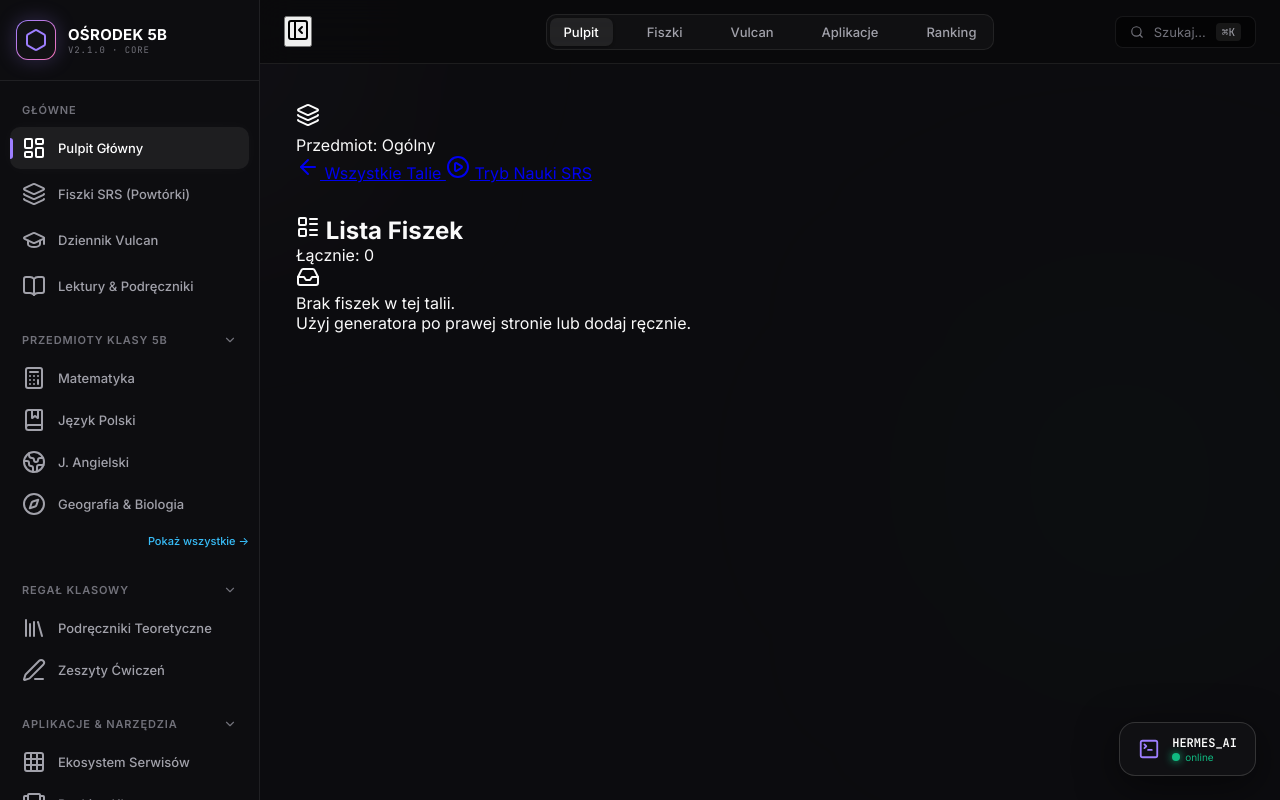
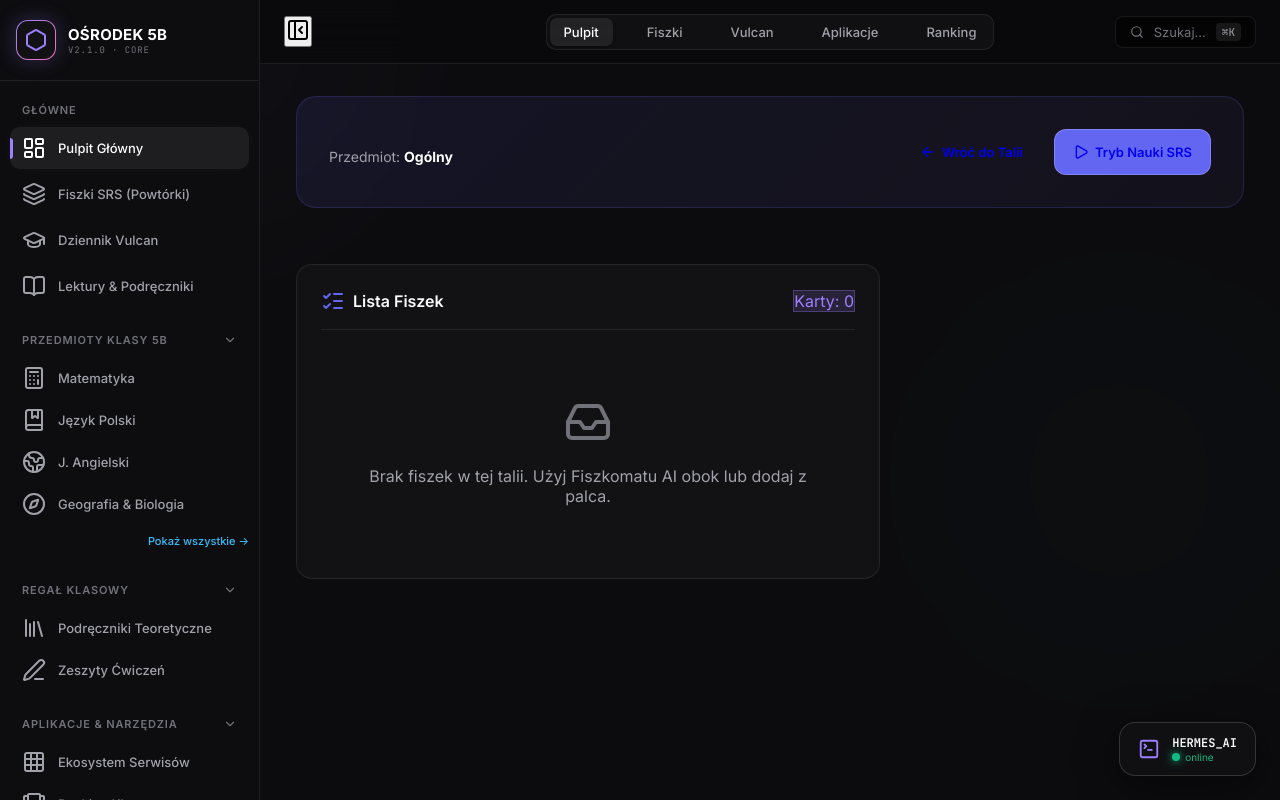
Before and after one commit to Andrev18/sm-portal, a FastAPI app: template templates/deck.html in a window 1280 px wide; the page is wider, and only the part inside the window is pictured. Run offline with FastAPI, Linux system fonts and the light colour scheme; the template is opened without the code that fills it, so the values that code supplies are empty; parts of the project's set-up code (start-up, migrations or seed data) failed here and were passed over; some libraries are stand-ins or nearby versions.

Commit message:
fix(srs): remove tailwind classes from deck to fit global stylesheet layout

```diff
--- a/templates/deck.html
+++ b/templates/deck.html
@@ -1,144 +1,211 @@
 {% extends "base.html" %}{% block title %}Talia: {{ deck['name'] }}{% endblock %}
 {% block content %}
-<div class="mb-8 flex flex-wrap gap-4 items-end justify-between">
-    <div>
-        <h1 class="text-2xl font-bold bg-clip-text text-transparent bg-gradient-to-r from-blue-400 to-indigo-500 mb-1 flex items-center gap-2">
-            <i data-lucide="layers" class="w-6 h-6 text-indigo-400"></i> {{ deck['name'] }}
-        </h1>
-        <p class="text-xs text-gray-500">Przedmiot: <span class="text-gray-300 font-semibold">{{ deck['subject'] or 'Ogólny' }}</span></p>
+<style>
+.deck-header {
+  background: linear-gradient(135deg, rgba(99, 102, 241, 0.1), rgba(158, 127, 255, 0.05));
+  border: 1px solid rgba(99, 102, 241, 0.2);
+  border-radius: 20px;
+  padding: 32px;
+  display: flex;
+  align-items: center;
+  justify-content: space-between;
+  gap: 24px;
+  margin-bottom: 24px;
+}
+.deck-title-area h1 { margin: 0 0 8px 0; font-size: 28px; color: #fff; letter-spacing: -0.02em; }
+.deck-title-area p { margin: 0; color: var(--text-secondary); font-size: 14px; }
+.action-buttons { display: flex; gap: 12px; }
+
+.dashboard-grid {
+  display: grid;
+  grid-template-columns: 1fr 340px;
+  gap: 24px;
+  align-items: start;
+}
+
+@media (max-width: 900px) {
+  .dashboard-grid { grid-template-columns: 1fr; }
+  .deck-header { flex-direction: column; align-items: flex-start; }
+}
+
+.flashcard-list {
+  background: var(--bg-surface);
+  border: 1px solid var(--border-subtle);
+  border-radius: 16px;
+  padding: 24px;
+}
+
+.ai-panel {
+  background: linear-gradient(180deg, rgba(99, 102, 241, 0.05) 0%, var(--bg-surface) 100%);
+  border: 1px solid var(--border-subtle);
+  border-top: 3px solid var(--accent-indigo);
+  border-radius: 16px;
+  padding: 24px;
+  position: relative;
+  overflow: hidden;
+  box-shadow: 0 8px 32px rgba(0,0,0,0.2);
+}
+
+.ai-panel::before {
+  content: "✨";
+  position: absolute;
+  top: -20px; right: -10px;
+  font-size: 100px;
+  opacity: 0.03;
+  pointer-events: none;
+}
+
+.form-group { margin-bottom: 16px; }
+.form-group label { display: block; font-size: 11px; text-transform: uppercase; color: var(--text-muted); font-weight: 600; margin-bottom: 8px; letter-spacing: 0.5px; }
+.form-input {
+  width: 100%;
+  background: rgba(0,0,0,0.3);
+  border: 1px solid var(--border-subtle);
+  color: #fff;
+  padding: 10px 12px;
+  border-radius: 8px;
+  font-family: inherit;
+  outline: none;
+}
+.form-input:focus { border-color: var(--accent-indigo); }
+
+.upload-box {
+  border: 1px dashed var(--border-focus);
+  background: rgba(0,0,0,0.2);
+  border-radius: 8px;
+  padding: 12px;
+  text-align: center;
+  transition: all 0.2s;
+  cursor: pointer;
+}
+.upload-box:hover { border-color: var(--accent-indigo); background: rgba(99, 102, 241, 0.05); }
+
+.card-item {
+  background: rgba(255,255,255,0.02);
+  border: 1px solid var(--border-subtle);
+  padding: 16px;
+  border-radius: 12px;
+  margin-bottom: 12px;
+  display: grid;
+  grid-template-columns: 1fr 1fr;
+  gap: 16px;
+}
+.card-side { font-size: 13px; color: var(--text-secondary); line-height: 1.5; }
+.card-side strong { display: block; color: var(--text-muted); font-size: 10px; text-transform: uppercase; margin-bottom: 4px; }
+</style>
+
+<div class="deck-header">
+    <div class="deck-title-area">
+        <h1>{{ deck['name'] }}</h1>
+        <p>Przedmiot: <b style="color: #fff;">{{ deck['subject'] or 'Ogólny' }}</b></p>
     </div>
-    <div class="flex gap-3">
-        <a class="px-4 py-2 bg-synth-800 border border-synth-600 hover:border-synth-500 text-gray-300 rounded-lg text-xs font-medium transition-all flex items-center gap-1.5" href="/srs">
-            <i data-lucide="arrow-left" class="w-3.5 h-3.5"></i> Wszystkie Talie
-        </a>
-        <a class="px-5 py-2 bg-indigo-600 hover:bg-indigo-500 text-white rounded-lg text-xs font-semibold shadow-lg shadow-indigo-900/20 transition-all flex items-center gap-2" href="/srs/study/{{ deck['id'] }}">
-            <i data-lucide="play-circle" class="w-4 h-4"></i> Tryb Nauki SRS
-        </a>
+    <div class="action-buttons">
+        <a class="btn" href="/srs" style="display: flex; align-items: center; gap: 6px;"><i data-lucide="arrow-left" style="width:16px;"></i> Wróć do Talii</a>
+        <a class="btn primary" href="/srs/study/{{ deck['id'] }}" style="display: flex; align-items: center; gap: 6px; background: var(--accent-indigo); border-color: rgba(255,255,255,0.2); font-weight: 600;"><i data-lucide="play" style="width:16px;"></i> Tryb Nauki SRS</a>
     </div>
 </div>
 
-<div class="grid grid-cols-1 lg:grid-cols-3 gap-6 mb-6">
+<div class="dashboard-grid">
+    <!-- Kolumna Lewa: Aktualne Fiszki -->
+    <div class="flashcard-list">
+        <div style="display: flex; justify-content: space-between; align-items: center; border-bottom: 1px solid var(--border-subtle); padding-bottom: 16px; margin-bottom: 20px;">
+            <h2 style="font-size: 16px; font-weight: 600; margin: 0; display: flex; align-items: center; gap: 8px;">
+                <i data-lucide="list-checks" style="color: var(--accent-indigo);"></i> Lista Fiszek
+            </h2>
+            <span class="badge badge-purple">Karty: {{ cards|length }}</span>
+        </div>
 
-    <!-- Lektura / Fiszki (Lista) -->
-    <div class="lg:col-span-2 space-y-4">
-        <div class="glass-bento p-5 border-t-4 border-t-indigo-500">
-            <div class="flex justify-between items-center mb-4 pb-4 border-b border-synth-700/50">
-                <h2 class="text-sm font-bold text-gray-200 uppercase tracking-widest flex items-center gap-2">
-                    <i data-lucide="layout-list" class="w-4 h-4 text-indigo-400"></i> Lista Fiszek
-                </h2>
-                <span class="px-2.5 py-1 bg-synth-900 border border-synth-700 rounded text-[10px] text-gray-400 font-mono">
-                    Łącznie: {{ cards|length }}
-                </span>
-            </div>
-
-            {% if cards %}
-            <div class="space-y-2 max-h-[500px] overflow-y-auto pr-2 custom-scrollbar">
+        {% if cards %}
+            <div style="max-height: 600px; overflow-y: auto; padding-right: 8px;">
                 {% for c in cards %}
-                <div class="p-3 bg-synth-900 border border-synth-700/50 rounded-lg group hover:border-indigo-500/30 transition-colors flex justify-between items-start">
-                    <div class="w-1/2 pr-4 border-r border-synth-800">
-                        <span class="text-[9px] text-gray-600 font-bold uppercase block mb-1">Przód</span>
-                        <div class="text-xs text-gray-300 leading-relaxed">{{ c['front'] }}</div>
+                <div class="card-item">
+                    <div class="card-side" style="border-right: 1px solid var(--border-subtle); padding-right: 16px;">
+                        <strong>Przód (Pytanie)</strong>
+                        <span style="color: #e2e8f0;">{{ c['front'] }}</span>
                     </div>
-                    <div class="w-1/2 pl-4 relative">
-                        <span class="text-[9px] text-gray-600 font-bold uppercase block mb-1">Tył</span>
-                        <div class="text-xs text-indigo-200/80 leading-relaxed blur-sm group-hover:blur-none transition-all duration-300">
-                            {{ c['back'] }}
-                        </div>
+                    <div class="card-side">
+                        <strong>Tył (Odpowiedź)</strong>
+                        <span style="color: var(--accent-cyan);">{{ c['back'] }}</span>
                     </div>
                 </div>
                 {% endfor %}
             </div>
-            {% else %}
-            <div class="text-center py-10">
-                <i data-lucide="inbox" class="w-12 h-12 text-zinc-700 mx-auto mb-3"></i>
-                <p class="text-sm text-gray-500 font-medium">Brak fiszek w tej talii.</p>
-                <p class="text-[10px] text-gray-600 mt-1">Użyj generatora po prawej stronie lub dodaj ręcznie.</p>
+        {% else %}
+            <div style="text-align: center; padding: 48px 24px;">
+                <i data-lucide="inbox" style="width: 48px; height: 48px; color: var(--text-muted); margin: 0 auto 16px auto;"></i>
+                <p style="color: var(--text-secondary); margin: 0;">Brak fiszek w tej talii. Użyj Fiszkomatu AI obok lub dodaj z palca.</p>
             </div>
-            {% endif %}
-        </div>
+        {% endif %}
     </div>
 
-    <!-- PANEL NAUCZYCIELA & AI -->
+    <!-- Kolumna Prawa: Fiszkomat i Zarządzanie -->
     {% if user['role'] in ('admin','teacher') %}
-    <div class="space-y-4">
+    <div style="display: flex; flex-direction: column; gap: 24px;">
 
-        <!-- 1. Generator AI Fiszkomat -->
-        <div class="glass-bento border border-indigo-500/30 bg-gradient-to-b from-indigo-900/10 to-transparent relative overflow-hidden">
-            <div class="absolute top-0 right-0 p-3 opacity-20 pointer-events-none">
-                <i data-lucide="cpu" class="w-24 h-24 text-indigo-400"></i>
-            </div>
+        <!-- FISZKOMAT AI -->
+        <div class="ai-panel">
+            <h3 style="font-size: 16px; font-weight: 600; margin: 0 0 8px 0; color: #fff; display: flex; align-items: center; gap: 8px;">
+                <i data-lucide="bot" style="color: var(--accent-indigo);"></i> Fiszkomat AI
+            </h3>
+            <p style="font-size: 12px; color: var(--text-muted); line-height: 1.5; margin-bottom: 24px;">
+                Wrzuć skan PDF. Narzędzia LLM wyciągną wiedzę i stworzą mądre fiszki.
+            </p>
 
-            <div class="p-5 relative z-10">
-                <h3 class="text-sm font-bold text-white uppercase tracking-widest flex items-center gap-2 mb-2">
-                    <i data-lucide="sparkles" class="w-4 h-4 text-indigo-400"></i> Fiszkomat AI
-                </h3>
-                <p class="text-[10px] text-indigo-200/70 mb-5 leading-relaxed">
-                    Automatycznie wyodrębnij wiedzę i testy z podręcznika używając (Docling OCR + OmniRoute/Gemini). Fiszki trafią do <strong>kolejki NocoDB</strong> do Twojej akceptacji.
-                </p>
+            <form id="genForm" onsubmit="generateCards(event)">
+                <div class="form-group">
+                    <label>Skan Podręcznika (.PDF)</label>
+                    <input type="file" id="pdfFile" accept=".pdf" required class="form-input" style="padding: 8px; font-size: 12px; border: 1px dashed var(--border-focus); background: rgba(0,0,0,0.2);">
+                </div>
 
-                <form id="genForm" onsubmit="generateCards(event)" class="space-y-3">
-                    <div>
-                        <label class="block text-[10px] text-gray-500 font-bold uppercase mb-1">Skan Podręcznika (PDF)</label>
-                        <input type="file" id="pdfFile" accept=".pdf" required class="block w-full text-xs text-gray-400 file:mr-3 file:py-1.5 file:px-3 file:rounded-lg file:border-0 file:text-[10px] file:font-semibold file:bg-indigo-500/20 file:text-indigo-300 hover:file:bg-indigo-500/30 cursor-pointer bg-synth-900 border border-synth-700 rounded-lg p-1.5">
-                    </div>
-                    <div>
-                        <label class="block text-[10px] text-gray-500 font-bold uppercase mb-1">Ile m.in. kart wygenerować?</label>
-                        <input type="number" id="cardCount" value="10" min="1" max="50" class="w-full bg-synth-900 border border-synth-700 rounded-lg px-3 py-1.5 text-xs text-white outline-none focus:border-indigo-500">
-                    </div>
+                <div class="form-group">
+                    <label>Docelowa L. Zadań (Fiszek)</label>
+                    <input type="number" id="cardCount" value="10" min="1" max="50" class="form-input">
+                </div>
 
-                    <button type="submit" id="btnGen" class="w-full py-2 bg-indigo-600 hover:bg-indigo-500 text-white text-xs font-semibold rounded-lg shadow mt-2 transition-all flex justify-center items-center gap-2 disabled:opacity-50">
-                        <i data-lucide="zap" class="w-3.5 h-3.5"></i> Uruchom Pipeline AI
-                    </button>
-                    <p id="genStatus" class="text-[10px] text-emerald-400 hidden mt-2 font-mono text-center"></p>
-                </form>
-            </div>
+                <button type="submit" id="btnGen" class="btn primary" style="width: 100%; justify-content: center; padding: 12px; font-size: 13px; font-weight: 600; margin-top: 8px; background: rgba(99, 102, 241, 0.2); border: 1px solid rgba(99, 102, 241, 0.4); color: #fff;">
+                    <i data-lucide="zap" style="width: 16px;"></i> Przemiel to przez AI
+                </button>
+                <div id="genStatus" style="font-size: 11px; margin-top: 12px; text-align: center; color: var(--accent-cyan); display: none;"></div>
+            </form>
         </div>
 
-        <!-- 2. Nocodb & Import Kolejki -->
-        <div class="glass-bento p-5 border border-emerald-500/20">
-            <h3 class="text-xs font-bold text-gray-200 uppercase tracking-widest flex items-center gap-2 mb-3">
-                <i data-lucide="inbox" class="w-4 h-4 text-emerald-400"></i> Kolejka Oczekująca
+        <!-- ODBIÓR Z KOLEJKI -->
+        <div class="ai-panel" style="border-top-color: var(--accent-cyan); background: linear-gradient(180deg, rgba(56, 189, 248, 0.05) 0%, var(--bg-surface) 100%);">
+            <h3 style="font-size: 14px; font-weight: 600; margin: 0 0 8px 0; color: #fff; display: flex; align-items: center; gap: 8px;">
+                <i data-lucide="check-square" style="color: var(--accent-cyan);"></i> Moderacja (NocoDB)
             </h3>
-            <p class="text-[10px] text-gray-400 mb-4">
-                Zaakceptuj wygenerowane karty w NocoDB, a następnie zaimportuj je do tej talii.
+            <p style="font-size: 12px; color: var(--text-muted); line-height: 1.4; margin-bottom: 16px;">
+                Gdy AI skończy zadanie, musisz zatwierdzić materiał ręcznie zanim trafi do uczniów.
             </p>
-
-            <div class="flex gap-2">
-                <a href="http://100.64.0.2:40438" target="_blank" class="flex-1 text-center py-2 bg-synth-800 hover:bg-synth-700 border border-synth-600 rounded-lg text-[10px] uppercase font-bold text-gray-300 transition-colors">
-                    NocoDB (Moderuj)
-                </a>
-                <button onclick="importApproved({{ deck['id'] }})" class="flex-1 py-2 bg-emerald-600/20 hover:bg-emerald-600/30 border border-emerald-500/50 rounded-lg text-[10px] uppercase font-bold text-emerald-400 transition-colors flex items-center justify-center gap-1.5">
-                    <i data-lucide="download" class="w-3 h-3"></i> Odbierz
+            <div style="display: flex; gap: 12px;">
+                <a href="http://100.64.0.2:40438" target="_blank" class="btn" style="flex: 1; text-align: center; justify-content: center; font-size: 11px;">1. Podgląd</a>
+                <button onclick="importApproved({{ deck['id'] }})" class="btn primary" style="flex: 1; justify-content: center; font-size: 11px; background: rgba(56, 189, 248, 0.2); border-color: rgba(56, 189, 248, 0.4);">
+                    <i data-lucide="download" style="width: 14px;"></i> 2. Odbierz
                 </button>
             </div>
         </div>
 
-        <!-- 3. Ręczne dodawanie oldschool -->
-        <details class="glass-bento group">
-            <summary class="p-4 cursor-pointer text-xs font-bold text-gray-400 uppercase tracking-wider flex items-center justify-between outline-none list-none marker:hidden">
-                <span class="flex items-center gap-2"><i data-lucide="pencil" class="w-3.5 h-3.5"></i> Dodaj ręcznie / Import z innej aplikacji</span>
-                <i data-lucide="chevron-down" class="w-3.5 h-3.5 group-open:rotate-180 transition-transform"></i>
+        <!-- RĘCZNY DODATEK -->
+        <details class="ai-panel" style="border-top-color: var(--text-secondary); background: var(--bg-surface); cursor: pointer;">
+            <summary class="form-group" style="margin: 0; outline: none; list-style: none; font-size: 13px; font-weight: 600; color: var(--text-secondary); display: flex; align-items: center; gap: 8px;">
+                <i data-lucide="pencil" style="width: 16px;"></i> Dodaj ręcznie / stary Import
             </summary>
 
-            <div class="p-4 border-t border-synth-700 bg-synth-900/50 space-y-4">
-                <form method="post" action="/srs/deck/{{ deck['id'] }}/cards" class="space-y-3">
-                    <input name="front" placeholder="Przód (pytanie)" required class="w-full bg-black border border-synth-700 rounded px-3 py-1.5 text-xs text-white outline-none focus:border-indigo-500">
-                    <input name="back" placeholder="Tył (odpowiedź)" required class="w-full bg-black border border-synth-700 rounded px-3 py-1.5 text-xs text-white outline-none focus:border-indigo-500">
-                    <button class="w-full py-1.5 bg-synth-700 hover:bg-synth-600 rounded text-xs text-white font-medium">Dodaj pojedynczą</button>
+            <div style="margin-top: 16px; padding-top: 16px; border-top: 1px solid var(--border-subtle);">
+                <form method="post" action="/srs/deck/{{ deck['id'] }}/cards" style="display: flex; flex-direction: column; gap: 12px; margin-bottom: 20px;">
+                    <textarea name="front" placeholder="Pytanie" required class="form-input" rows="2"></textarea>
+                    <textarea name="back" placeholder="Odpowiedź" required class="form-input" rows="2"></textarea>
+                    <button class="btn" style="justify-content: center;">Dodaj pojedyńczą</button>
                 </form>
-
-                <hr class="border-synth-700 my-2">
-
-                <form method="post" action="/srs/deck/{{ deck['id'] }}/apkg" enctype="multipart/form-data" class="space-y-3">
-                    <input type="file" name="file" accept=".apkg,.tsv,.txt" class="block w-full text-[10px] text-gray-500 file:mr-2 file:py-1 file:px-2 file:rounded file:border-0 file:text-[10px] file:bg-synth-800 file:text-gray-300">
-                    <button class="w-full py-1.5 bg-synth-700 hover:bg-synth-600 rounded text-xs text-white font-medium">Zaimportuj paczkę .apkg</button>
+                <form method="post" action="/srs/deck/{{ deck['id'] }}/apkg" enctype="multipart/form-data" style="display: flex; flex-direction: column; gap: 12px;">
+                    <input type="file" name="file" accept=".apkg,.tsv,.txt" class="form-input" style="font-size: 11px; padding: 6px;">
+                    <button class="btn" style="justify-content: center;">Zaciągnij .apkg</button>
                 </form>
             </div>
         </details>
 
     </div>
     {% endif %}
-
 </div>
 
 {% if user['role'] in ('admin','teacher') %}
@@ -149,58 +216,49 @@
         const status = document.getElementById('genStatus');
         const fileInput = document.getElementById('pdfFile');
         const count = document.getElementById('cardCount').value;
-        const deckName = "{{ deck['name'] }}";
 
         if (!fileInput.files[0]) return;
 
         btn.disabled = true;
-        btn.innerHTML = '<i data-lucide="loader" class="w-3.5 h-3.5 animate-spin"></i> Wysyłam (n8n)...';
+        btn.innerHTML = '<i data-lucide="loader" style="width:16px; animation: spin 2s linear infinite;"></i> Pracuje (n8n)...';
         lucide.createIcons();
 
         try {
             const formData = new FormData();
-            formData.append('deck_name', deckName);
             formData.append('card_count', count);
             formData.append('upload', fileInput.files[0]);
-            const deckId = "{{ deck['id'] }}";
 
-            // HEADSCALE ADDRESS: n8n webhook na Mikrusie
-            const response = await fetch(`/admin/decks/${deckId}/generate-ai`, {
+            const response = await fetch(`/admin/decks/{{ deck['id'] }}/generate-ai`, {
                 method: 'POST',
-                headers: {
-                    /* headers removed as FastAPI handles it */
-                },
                 body: formData
             });
 
             if(response.ok) {
-                status.innerText = "✓ Wysłano do kolejki Pomyślnie!";
+                status.innerText = "✓ Wysłano kod do analizy. Karty za chwile trafia do kolejki.";
             } else {
-                status.innerText = "❌ Wystąpił błąd komunikacji: " + response.status;
-                status.classList.replace('text-emerald-400', 'text-red-400');
+                status.innerText = "❌ Wystąpił błąd backendu: " + response.status;
+                status.style.color = '#f43f5e';
             }
         } catch(error) {
-            status.innerText = "❌ Błąd CORS / Sieci (sprawdź VPN).";
-            status.classList.replace('text-emerald-400', 'text-red-400');
+            status.innerText = "❌ Błąd CORS / Sieci.";
+            status.style.color = '#f43f5e';
             console.error(error);
         }
 
-        status.classList.remove('hidden');
-        btn.innerHTML = '<i data-lucide="zap" class="w-3.5 h-3.5"></i> Uruchom Pipeline AI';
+        status.style.display = 'block';
+        btn.innerHTML = '<i data-lucide="zap" style="width:16px;"></i> Przemiel to przez AI';
         btn.disabled = false;
         lucide.createIcons();
     }
 
     async function importApproved(deckId) {
-        if(!confirm("Czy chcesz zaimportować pobrane i zaakceptowane (approved) karty z NocoDB dla tej talii?")) return;
-
         try {
             const response = await fetch(`/admin/decks/${deckId}/import-queue`, {
                 method: 'POST'
             });
             const data = await response.json();
             if(data.imported !== undefined) {
-                alert(`Pomyślnie zaimportowano ${data.imported} kart z bazy Staging!`);
+                alert(`Pomyślnie zaimportowano ${data.imported} kart z bazy zatwierdzonych!`);
                 window.location.reload();
             } else if(data.error) {
                 alert('Błąd importu: ' + data.error);
@@ -211,12 +269,4 @@
     }
 </script>
 {% endif %}
-
-<style>
-/* Custom Scrollbar for flashcard list */
-.custom-scrollbar::-webkit-scrollbar { width: 6px; }
-.custom-scrollbar::-webkit-scrollbar-track { background: transparent; }
-.custom-scrollbar::-webkit-scrollbar-thumb { background: #27272A; border-radius: 4px; }
-.custom-scrollbar::-webkit-scrollbar-thumb:hover { background: #3F3F46; }
-</style>
 {% endblock %}
```
